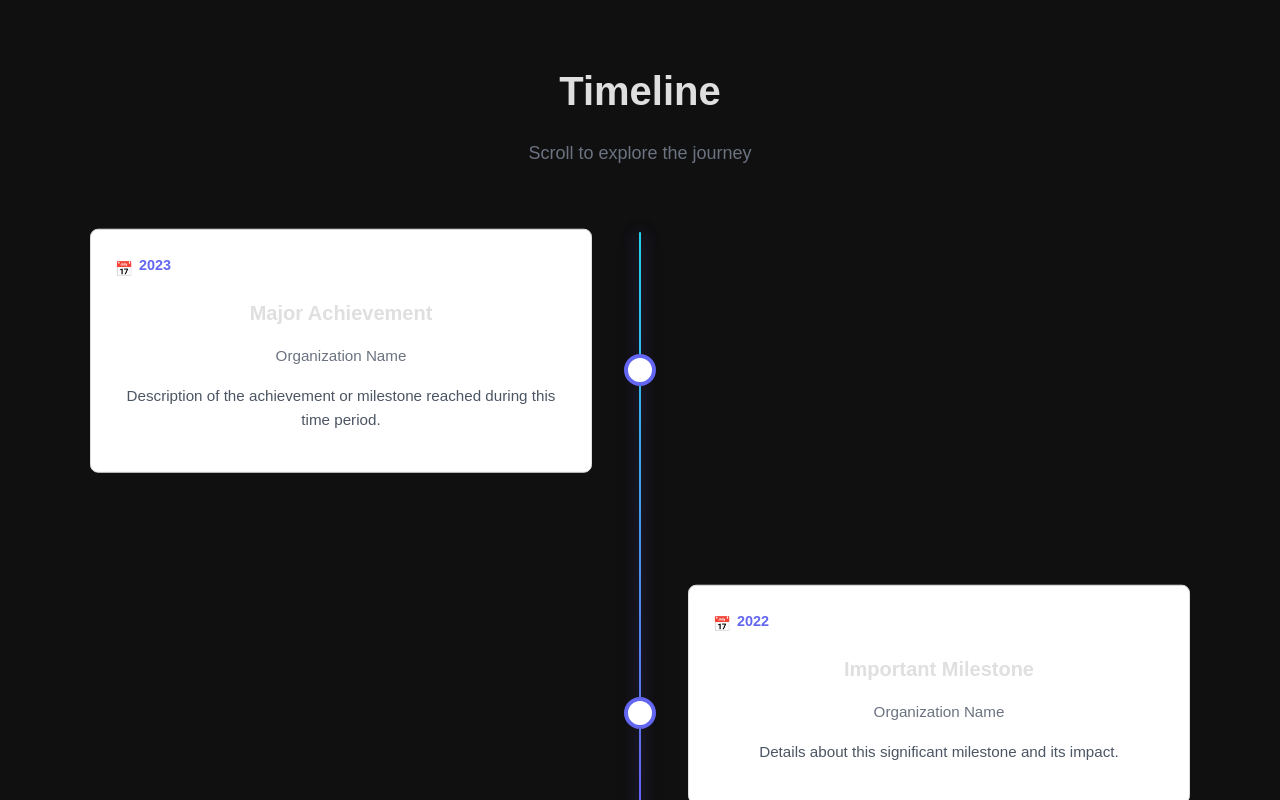
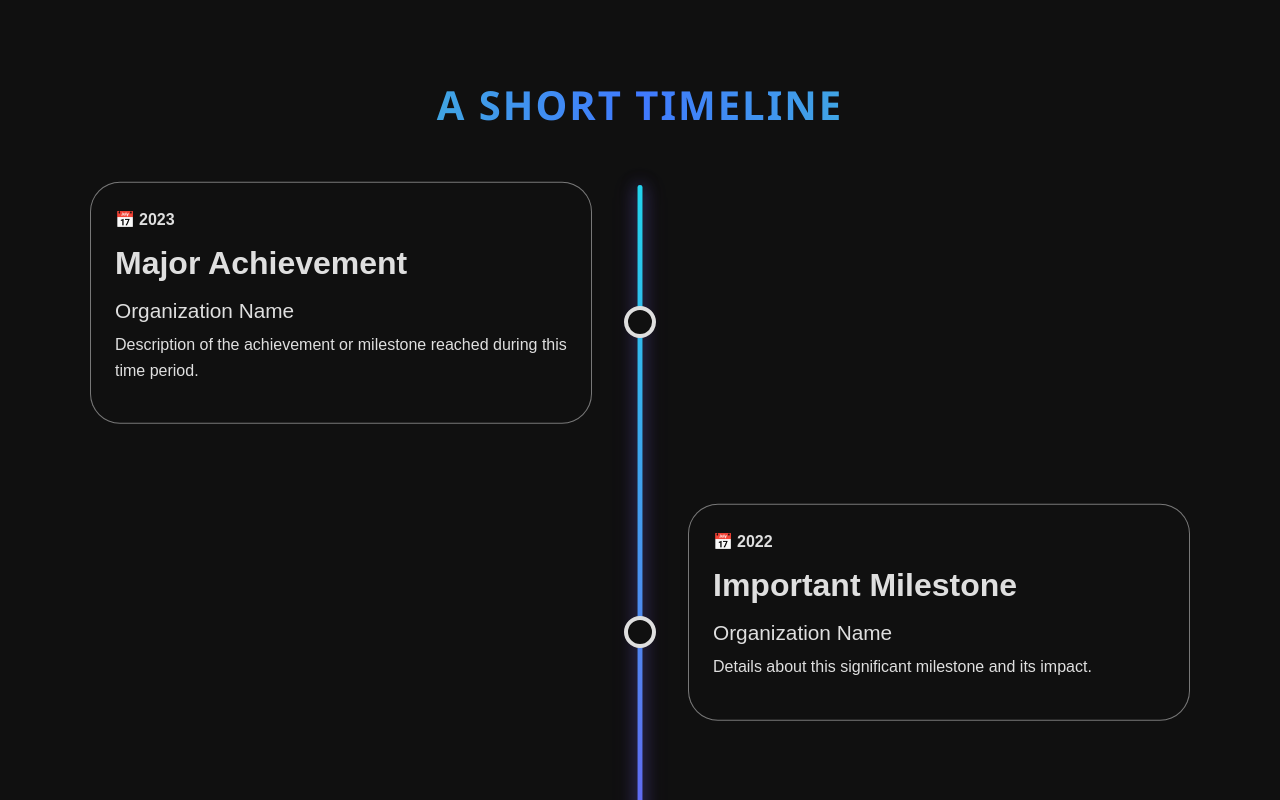
Before and after one commit to Zubayer-Rahman/Portfolio, a React (Create React App) app: page / in a window 1280 px wide. Shown: the part 2720-3520 px from the top of the page. Built offline with nearby package versions, Linux system fonts and the light colour scheme; the HTML template or start-up script is replaced by a standard one.

Commit message:
added proper design materials to the scroll timelines

```diff
--- a/src/components/ScrollTimeline.css
+++ b/src/components/ScrollTimeline.css
@@ -9,7 +9,7 @@
 
 .timeline-header {
   text-align: center;
-  padding: 4rem 1rem;
+  padding-bottom: 2rem;
 }
 
 .timeline-header h2 {
@@ -37,7 +37,7 @@
   top: 0;
   left: 50%;
   transform: translateX(-50%);
-  width: 2px;
+  width: 4px;
   height: 100%;
   background-color: rgba(99, 102, 241, 0.3); /* lineColor */
   z-index: 10;
@@ -48,7 +48,7 @@
   top: 0;
   left: 50%;
   transform: translateX(-50%);
-  width: 2px;
+  width: 5px;
   border-radius: 9999px;
   background: linear-gradient(to bottom, #22d3ee, #6366f1, #a855f7);
   box-shadow: 0 0 15px rgba(99, 102, 241, 0.5),
@@ -88,18 +88,20 @@
   display: flex;
   flex-direction: column;
   align-items: center;
-  margin-bottom: 5rem;
+  margin-bottom: 3rem;
   padding: 1rem 0;
 }
 
 .timeline-event.align-left {
   justify-content: flex-start;
   flex-direction: row;
+  text-align: left;
 }
 
 .timeline-event.align-right {
   flex-direction: row-reverse;
   justify-content: flex-start;
+  text-align: left;
 }
 
 .timeline-dot {
@@ -115,11 +117,11 @@
   height: 24px;
   border: 4px solid #ccc;
   border-radius: 50%;
-  background: #fff;
+  background: #101010;
 }
 
 .timeline-dot-core.active {
-  border-color: #6366f1;
+  border-color: #dfdfdf;
 }
 
 .timeline-card {
@@ -129,39 +131,42 @@
   width: 100%;
   max-width: 500px;
   transition: all 0.3s ease;
-  background: #fff;
-  border: 1px solid #ddd;
+  background: #101010;
+  border: 0.5px solid rgb(223, 223, 223, 0.5);
+  border-radius: 30px;
 }
 
 .timeline-card-content {
   padding: 1.5rem;
+  color: #dfdfdf;
 }
 
 .timeline-card-content h3 {
-  font-size: 1.25rem;
+  font-size: 2rem;
   font-weight: bold;
-  margin-bottom: 0.25rem;
+  margin-bottom: 2px;
+  margin-top: 5px;
 }
 
 .timeline-card-content .subtitle {
-  font-size: 0.95rem;
+  font-size: 1.3rem;
   font-weight: 500;
-  margin-bottom: 0.5rem;
-  color: #6b7280;
+  margin-bottom: 5px;
+  margin-top: 5px;
+  color: #dfdfdf;
 }
 
 .timeline-card-content .description {
-  font-size: 0.95rem;
-  color: #4b5563;
+  font-size: 1rem;
+  color: #dfdfdf;
+  margin-top: 5px;
 }
 
 .timeline-date {
   display: flex;
-  align-items: center;
   font-weight: bold;
-  margin-bottom: 0.5rem;
-  font-size: 0.9rem;
-  color: #6366f1;
+  font-size: 1rem;
+  color: #dfdfdf;
 }
 
 .timeline-date-icon {
--- a/src/components/ScrollTimeline.jsx
+++ b/src/components/ScrollTimeline.jsx
@@ -22,12 +22,17 @@ const DEFAULT_EVENTS = [
     subtitle: "Organization Name",
     description: "Information about this key event in the timeline.",
   },
+  {
+    year: "2020",
+    title: "Key Event",
+    subtitle: "Organization Name",
+    description: "Information about this key event in the timeline.",
+  },
 ];
 
 const ScrollTimeline = ({
   events = DEFAULT_EVENTS,
-  title = "Timeline",
-  subtitle = "Scroll to explore the journey",
+  title = "A Short Timeline",
   animationOrder = "sequential",
   cardAlignment = "alternating",
   progressIndicator = true,
@@ -122,7 +127,6 @@ const ScrollTimeline = ({
     <div ref={scrollRef} className="timeline-container">
       <div className="timeline-header">
         <h2>{title}</h2>
-        <p>{subtitle}</p>
       </div>
 
       <div className="timeline-wrapper">
--- a/src/pages/Home.css
+++ b/src/pages/Home.css
@@ -10,7 +10,7 @@
     text-align: center;
     gap: 1rem;
 }
-.info h2, .skills h2, .looper h2{
+.info h2, .skills h2, .looper h2, .timeline h2{
     font-size: 4rem;
     margin-bottom: 1rem;
     font-weight: bold;
```
